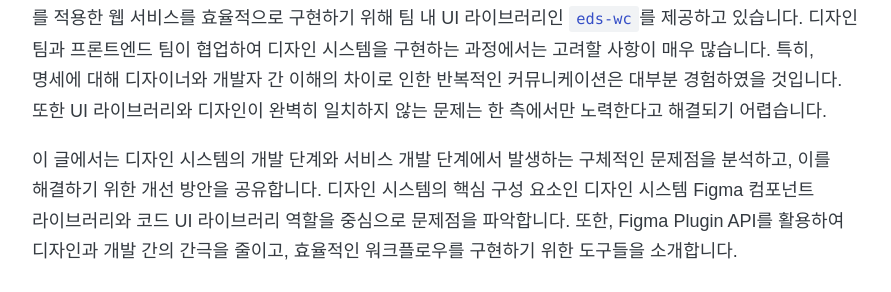
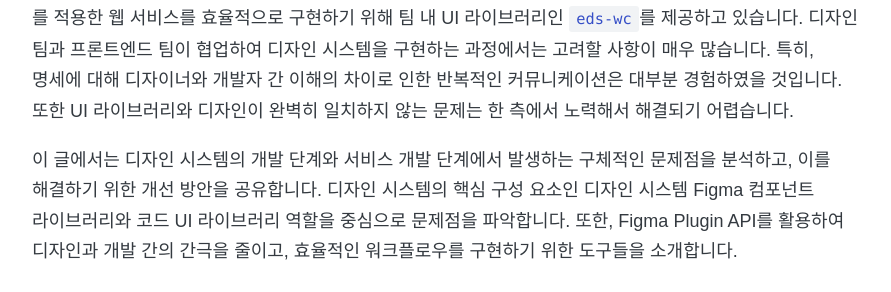
Before and after one commit to 8percent/8percent.github.io, a Jekyll site: the page built from _posts/2024-07-15-frontend-eds-improvement.md, in a window 1280 px wide and 900 px high. Shown: the part 333-625 px from the top of the window, without its empty margins (194-1085 px from the left). Built offline with Jekyll 4.4.1, drawn with Linux system fonts in a browser that asks for light colours; some web fonts are replaced.

Commit message:
FIX: 문구 수정

```diff
--- a/_posts/2024-07-15-frontend-eds-improvement.md
+++ b/_posts/2024-07-15-frontend-eds-improvement.md
@@ -8,7 +8,7 @@
 description: 디자인 시스템과 개발 및 적용 과정의 문제점 분석과 Figma Plugin API를 활용한 도구 소개
 ---
 
-안녕하세요, 에잇퍼센트 Web Frontend팀의 김민정입니다. 프론트엔드 팀은 사내 EDS(Eight Design System)를 적용한 웹 서비스를 효율적으로 구현하기 위해 팀 내 UI 라이브러리인 `eds-wc`를 제공하고 있습니다. 디자인 팀과 프론트엔드 팀이 협업하여 디자인 시스템을 구현하는 과정에서는 고려할 사항이 매우 많습니다. 특히, 명세에 대해 디자이너와 개발자 간 이해의 차이로 인한 반복적인 커뮤니케이션은 대부분 경험하였을 것입니다. 또한 UI 라이브러리와 디자인이 완벽히 일치하지 않는 문제는 한 측에서만 노력한다고 해결되기 어렵습니다.
+안녕하세요, 에잇퍼센트 Web Frontend팀의 김민정입니다. 프론트엔드 팀은 사내 EDS(Eight Design System)를 적용한 웹 서비스를 효율적으로 구현하기 위해 팀 내 UI 라이브러리인 `eds-wc`를 제공하고 있습니다. 디자인 팀과 프론트엔드 팀이 협업하여 디자인 시스템을 구현하는 과정에서는 고려할 사항이 매우 많습니다. 특히, 명세에 대해 디자이너와 개발자 간 이해의 차이로 인한 반복적인 커뮤니케이션은 대부분 경험하였을 것입니다. 또한 UI 라이브러리와 디자인이 완벽히 일치하지 않는 문제는 한 측에서 노력해서 해결되기 어렵습니다.
 
 이 글에서는 디자인 시스템의 개발 단계와 서비스 개발 단계에서 발생하는 구체적인 문제점을 분석하고, 이를 해결하기 위한 개선 방안을 공유합니다. 디자인 시스템의 핵심 구성 요소인 디자인 시스템 Figma 컴포넌트 라이브러리와 코드 UI 라이브러리 역할을 중심으로 문제점을 파악합니다. 또한, Figma Plugin API를 활용하여 디자인과 개발 간의 간극을 줄이고, 효율적인 워크플로우를 구현하기 위한 도구들을 소개합니다.
 
```
